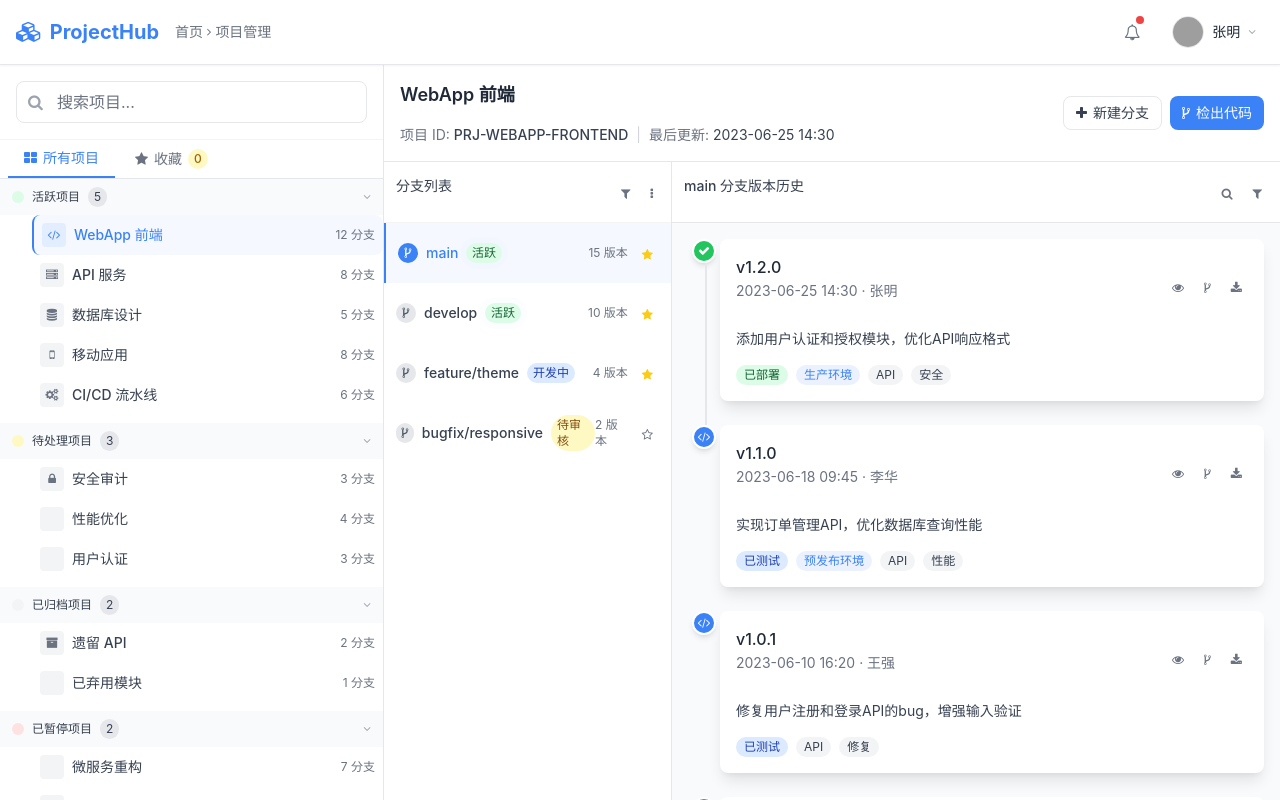
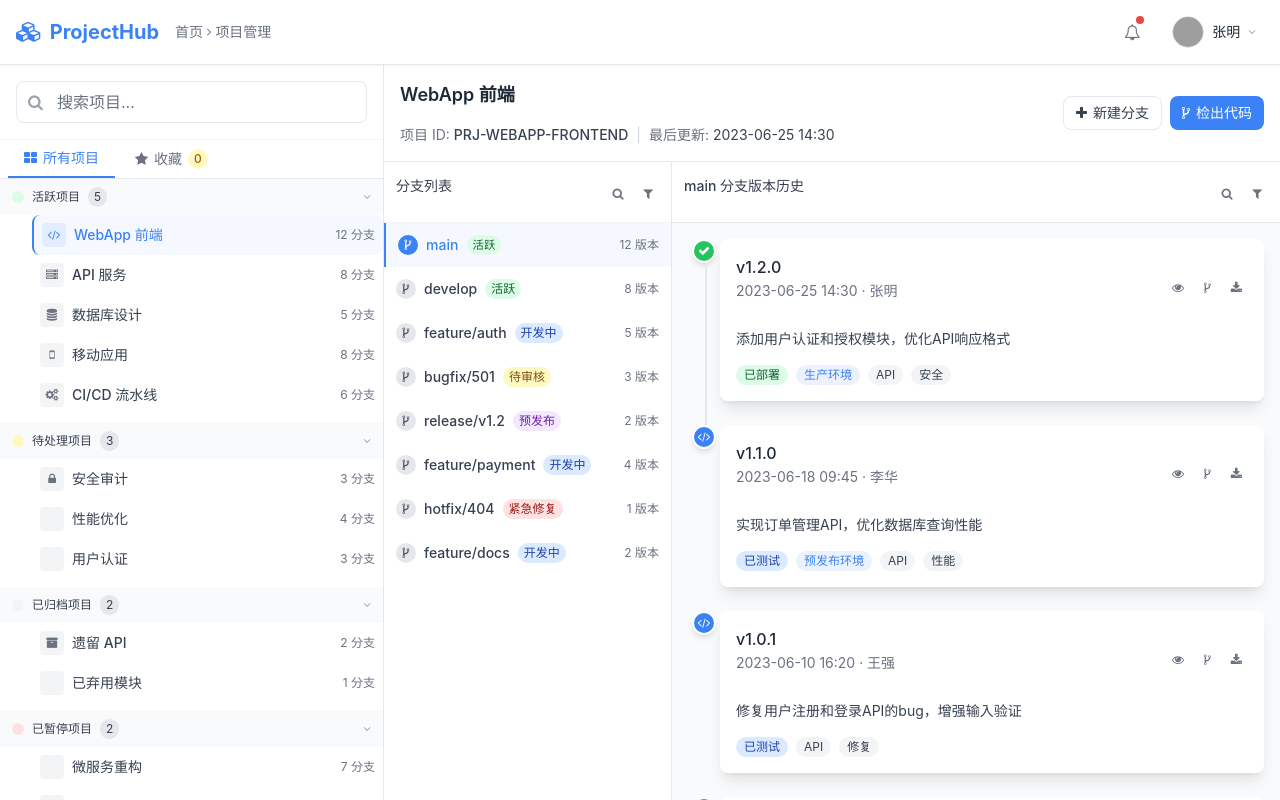
Before and after one commit to Andy123dd/ReleaseHub, a React (Create React App) app: page / in a window 1280 px wide. Built offline with nearby package versions, Linux system fonts and the light colour scheme; grey boxes are pictures that could not be loaded.

Commit message:
refactor(BranchList): 重构分支列表组件为静态展示
将动态渲染的分支列表改为静态展示，移除props和状态管理
简化组件结构，直接展示预设的分支数据

```diff
--- a/src/components/BranchList.js
+++ b/src/components/BranchList.js
@@ -1,72 +1,114 @@
-import React from 'react';
-import PropTypes from 'prop-types';
-import { statusStyles } from '../api';
-
-const BranchList = ({ branches, selectedBranch, projectId, onBranchSelect, onToggleFavorite }) => {
+export default function BranchList()
+{
   return (
-    <div className="w-full md:w-64 lg:w-72 bg-white border-r border-gray-200 flex flex-col overflow-hidden">
-      <div className="p-3 border-b border-gray-100 flex items-center justify-between">
-        <h3 className="text-sm font-medium text-gray-700">分支列表</h3>
-        <div className="flex items-center space-x-2">
-          <div className="relative">
-            <button className="p-1.5 rounded hover:bg-gray-100 transition-colors text-gray-500">
-              <i className="fa fa-filter text-xs"></i>
+    <>
+    <div class="w-full md:w-64 lg:w-72 bg-white border-r border-gray-200 flex flex-col overflow-hidden">
+                    <div class="p-3 border-b border-gray-100 flex items-center justify-between">
+                        <h3 class="text-sm font-medium text-gray-700">分支列表</h3>
+                        <div class="flex items-center space-x-2">
+                            <div class="relative">
+                                <button class="p-1.5 rounded hover:bg-gray-100 transition-colors text-gray-500">
+                                    <i class="fa fa-search text-xs"></i>
                                 </button>
                             </div>
-          <button className="p-1.5 rounded hover:bg-gray-100 transition-colors text-gray-500">
-            <i className="fa fa-ellipsis-v text-xs"></i>
+                            <div class="relative">
+                                <button class="p-1.5 rounded hover:bg-gray-100 transition-colors text-gray-500">
+                                    <i class="fa fa-filter text-xs"></i>
                                 </button>
                             </div>
                         </div>
+                    </div>
 
-      {branches.length === 0 ? (
-        <div className="p-4 text-center text-gray-500 text-sm">
-          <div className="mb-2">
-            <i className="fa fa-code-fork text-primary text-3xl"></i>
+                    <div class="overflow-y-auto scrollbar-hide flex-1">
+                        <div class="p-3 flex items-center justify-between bg-primary/5 border-l-2 border-primary cursor-pointer">
+                            <div class="flex items-center">
+                                <div class="w-5 h-5 rounded-full bg-primary flex items-center justify-center mr-2">
+                                    <i class="fa fa-code-fork text-white text-xs"></i>
                                 </div>
-          <p>该项目暂无分支</p>
+                                <span class="text-sm font-medium text-primary">main</span>
+                                <span class="ml-2 px-1.5 py-0.5 bg-green-100 text-green-800 text-xs rounded-full badge-pulse">活跃</span>
                             </div>
-      ) : (
-        <div className="overflow-y-auto scrollbar-hide flex-1">
-          {branches.map(branch => (
-            <div
-              key={branch.name}
-              className={`p-3 flex items-center justify-between ${selectedBranch === branch.name ? 'bg-primary/5 border-l-2 border-primary' : 'hover:bg-gray-50'} cursor-pointer hover-scale`}
-              onClick={() => onBranchSelect(branch.name)}
-            >
-              <div className="flex items-center">
-                <div className={`w-5 h-5 rounded-full ${selectedBranch === branch.name ? 'bg-primary' : 'bg-gray-200'} flex items-center justify-center mr-2`}>
-                  <i className={`fa fa-code-fork ${selectedBranch === branch.name ? 'text-white' : 'text-gray-600'} text-xs`}></i>
+                            <span class="text-xs text-gray-500">12 版本</span>
                         </div>
-                <span className={`text-sm font-medium ${selectedBranch === branch.name ? 'text-primary' : 'text-gray-700'}`}>{branch.name}</span>
-                <span className={`ml-2 px-1.5 py-0.5 ${statusStyles[branch.status].bg} ${statusStyles[branch.status].text} text-xs rounded-full ${branch.status === '活跃' ? 'badge-pulse' : ''}`}>{branch.status}</span>
+
+                        <div class="p-3 flex items-center justify-between hover:bg-gray-50 cursor-pointer hover-scale">
+                            <div class="flex items-center">
+                                <div class="w-5 h-5 rounded-full bg-gray-200 flex items-center justify-center mr-2">
+                                    <i class="fa fa-code-fork text-gray-600 text-xs"></i>
                                 </div>
-              <div className="flex items-center">
-                <span className="text-xs text-gray-500 mr-2">{branch.versions} 版本</span>
-                <button
-                  className="p-1.5 rounded hover:bg-gray-100 transition-colors"
-                  onClick={(e) => {
-                    e.stopPropagation();
-                    onToggleFavorite(projectId, branch.name);
-                  }}
-                >
-                  <i className={`fa ${branch.favorite ? 'fa-star text-yellow-400' : 'fa-star-o text-gray-500'} text-xs ${branch.favorite ? 'star-animate' : ''}`}></i>
-                </button>
+                                <span class="text-sm font-medium text-gray-700">develop</span>
+                                <span class="ml-2 px-1.5 py-0.5 bg-green-100 text-green-800 text-xs rounded-full">活跃</span>
+                            </div>
+                            <span class="text-xs text-gray-500">8 版本</span>
+                        </div>
+
+                        <div class="p-3 flex items-center justify-between hover:bg-gray-50 cursor-pointer hover-scale">
+                            <div class="flex items-center">
+                                <div class="w-5 h-5 rounded-full bg-gray-200 flex items-center justify-center mr-2">
+                                    <i class="fa fa-code-fork text-gray-600 text-xs"></i>
+                                </div>
+                                <span class="text-sm font-medium text-gray-700">feature/auth</span>
+                                <span class="ml-2 px-1.5 py-0.5 bg-blue-100 text-blue-800 text-xs rounded-full">开发中</span>
+                            </div>
+                            <span class="text-xs text-gray-500">5 版本</span>
+                        </div>
+
+                        <div class="p-3 flex items-center justify-between hover:bg-gray-50 cursor-pointer hover-scale">
+                            <div class="flex items-center">
+                                <div class="w-5 h-5 rounded-full bg-gray-200 flex items-center justify-center mr-2">
+                                    <i class="fa fa-code-fork text-gray-600 text-xs"></i>
+                                </div>
+                                <span class="text-sm font-medium text-gray-700">bugfix/501</span>
+                                <span class="ml-2 px-1.5 py-0.5 bg-yellow-100 text-yellow-800 text-xs rounded-full">待审核</span>
+                            </div>
+                            <span class="text-xs text-gray-500">3 版本</span>
+                        </div>
+
+                        <div class="p-3 flex items-center justify-between hover:bg-gray-50 cursor-pointer hover-scale">
+                            <div class="flex items-center">
+                                <div class="w-5 h-5 rounded-full bg-gray-200 flex items-center justify-center mr-2">
+                                    <i class="fa fa-code-fork text-gray-600 text-xs"></i>
+                                </div>
+                                <span class="text-sm font-medium text-gray-700">release/v1.2</span>
+                                <span class="ml-2 px-1.5 py-0.5 bg-purple-100 text-purple-800 text-xs rounded-full">预发布</span>
+                            </div>
+                            <span class="text-xs text-gray-500">2 版本</span>
+                        </div>
+
+                        <div class="p-3 flex items-center justify-between hover:bg-gray-50 cursor-pointer hover-scale">
+                            <div class="flex items-center">
+                                <div class="w-5 h-5 rounded-full bg-gray-200 flex items-center justify-center mr-2">
+                                    <i class="fa fa-code-fork text-gray-600 text-xs"></i>
+                                </div>
+                                <span class="text-sm font-medium text-gray-700">feature/payment</span>
+                                <span class="ml-2 px-1.5 py-0.5 bg-blue-100 text-blue-800 text-xs rounded-full">开发中</span>
+                            </div>
+                            <span class="text-xs text-gray-500">4 版本</span>
+                        </div>
+
+                        <div class="p-3 flex items-center justify-between hover:bg-gray-50 cursor-pointer hover-scale">
+                            <div class="flex items-center">
+                                <div class="w-5 h-5 rounded-full bg-gray-200 flex items-center justify-center mr-2">
+                                    <i class="fa fa-code-fork text-gray-600 text-xs"></i>
+                                </div>
+                                <span class="text-sm font-medium text-gray-700">hotfix/404</span>
+                                <span class="ml-2 px-1.5 py-0.5 bg-red-100 text-red-800 text-xs rounded-full">紧急修复</span>
+                            </div>
+                            <span class="text-xs text-gray-500">1 版本</span>
+                        </div>
+
+                        <div class="p-3 flex items-center justify-between hover:bg-gray-50 cursor-pointer hover-scale">
+                            <div class="flex items-center">
+                                <div class="w-5 h-5 rounded-full bg-gray-200 flex items-center justify-center mr-2">
+                                    <i class="fa fa-code-fork text-gray-600 text-xs"></i>
+                                </div>
+                                <span class="text-sm font-medium text-gray-700">feature/docs</span>
+                                <span class="ml-2 px-1.5 py-0.5 bg-blue-100 text-blue-800 text-xs rounded-full">开发中</span>
+                            </div>
+                            <span class="text-xs text-gray-500">2 版本</span>
                         </div>
                     </div>
-          ))}
                 </div>
-      )}
-    </div>
-  );
-};
-
-BranchList.propTypes = {
-  branches: PropTypes.array.isRequired,
-  selectedBranch: PropTypes.string,
-  projectId: PropTypes.string,
-  onBranchSelect: PropTypes.func.isRequired,
-  onToggleFavorite: PropTypes.func.isRequired
-};
-
-export default BranchList;
+    </>
+  )
+}
```
Lines whose indentation alone changed are shown as unchanged.
